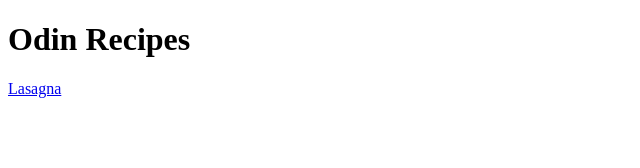
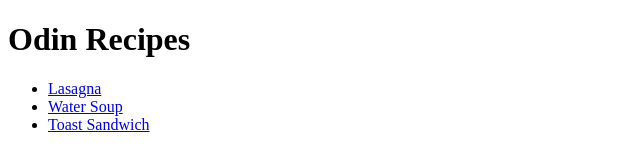
Before and after one commit to andrewnvia/odin-recipes, a plain HTML site: page index.html in a window 1280 px wide. Shown: the whole page, without its empty margins (0-640 px from the left). Drawn offline with Linux system fonts and the light colour scheme.

Commit message:
Add links to new recipe prototypes
For access by readers once recipes are completed.

```diff
--- a/index.html
+++ b/index.html
@@ -8,6 +8,10 @@
 
 <body>
     <h1>Odin Recipes</h1>
-    <a href="recipes/lasagna.html">Lasagna</a>
+    <ul>
+        <li><a href="recipes/lasagna.html">Lasagna</a></li>
+        <li><a href="recipes/water-soup.html">Water Soup</a></li>
+        <li><a href="recipes/toast-sandwich.html">Toast Sandwich</a></li>
+    </ul>
 </body>
 </html>
```
